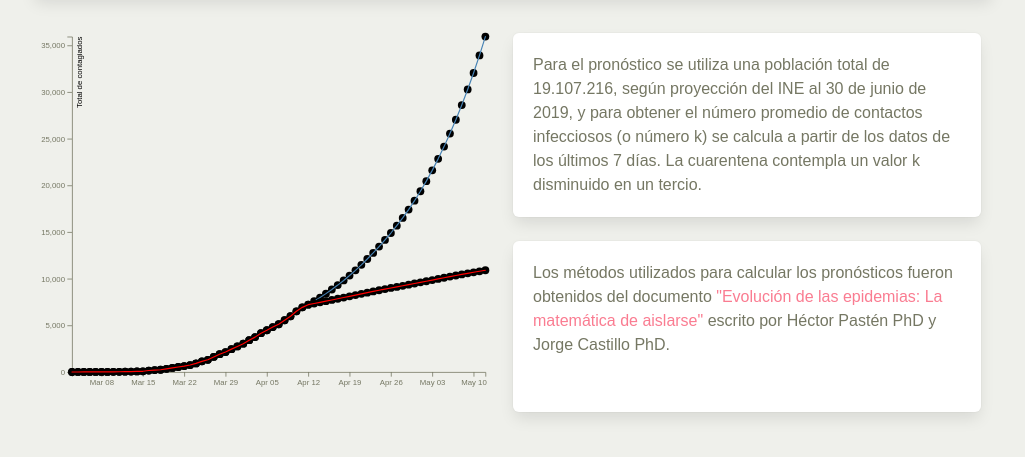
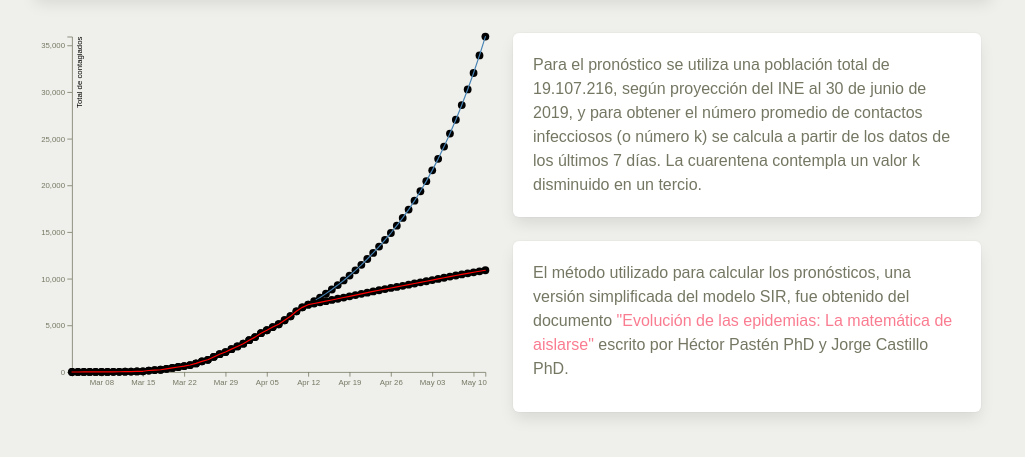
Before and after one commit to corvalanlara/covid19, a plain HTML site: page index.html in a window 1280 px wide. Shown: the part 149-606 px from the top of the page, without its empty margins (127-1152 px from the left). Drawn offline with Linux system fonts and the light colour scheme.

Commit message:
nombre metodo SIR

```diff
--- a/index.html
+++ b/index.html
@@ -51,7 +51,7 @@
 					</div>
 					<div class="tile is-child box">
 						<article>
-							<p class="content">Los métodos utilizados para calcular los pronósticos fueron obtenidos del documento <a href="http://www.mat.uc.cl/~hector.pasten/preprints/Epidemia2020.pdf">"Evolución de las epidemias: La matemática de aislarse"</a> escrito por Héctor Pastén PhD y Jorge Castillo PhD.</p>
+							<p class="content">El método utilizado para calcular los pronósticos, una versión simplificada del modelo SIR, fue obtenido del documento <a href="http://www.mat.uc.cl/~hector.pasten/preprints/Epidemia2020.pdf">"Evolución de las epidemias: La matemática de aislarse"</a> escrito por Héctor Pastén PhD y Jorge Castillo PhD.</p>
 						</article>
 					</div>
 					</div>
```
